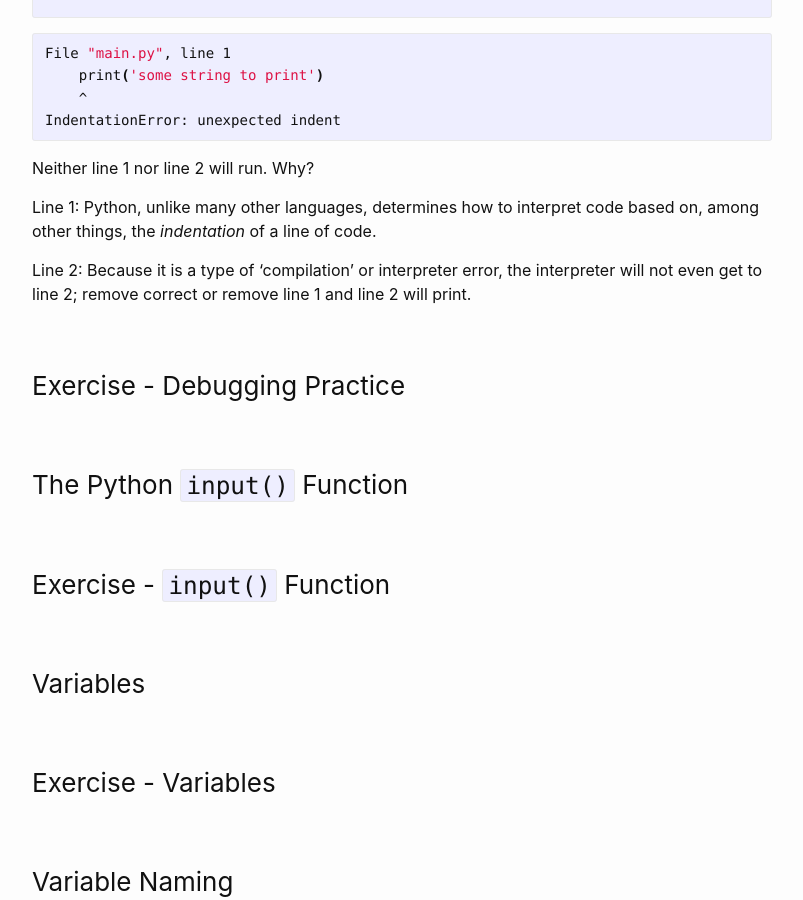
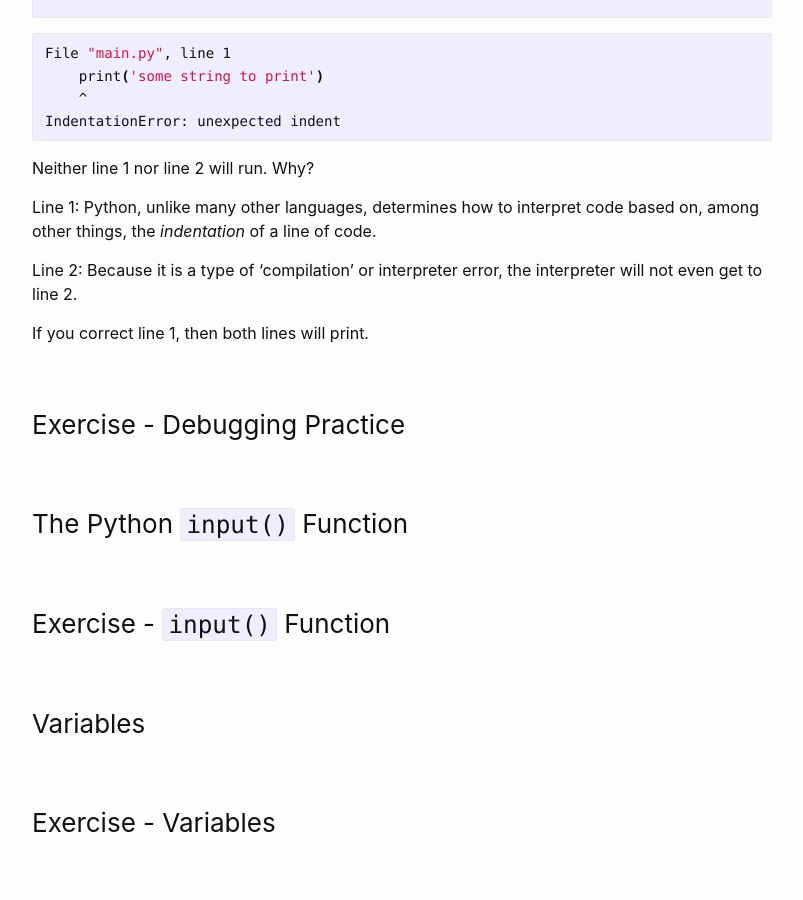
Before and after one commit to multum-non-multa/code, a Jekyll site: the page built from _posts/2021-08-18-printing-strings.md, in a window 1280 px wide and 900 px high, scrolled down 4092 px. Shown: the whole window, without its empty margins (238-1041 px from the left). Built offline with Jekyll 4.4.1, drawn with Linux system fonts in a browser that asks for light colours; some of the changed text lies outside the part shown.

Commit message:
print and string

```diff
--- a/_posts/2021-08-18-printing-strings.md
+++ b/_posts/2021-08-18-printing-strings.md
@@ -183,7 +184,10 @@ Neither line 1 nor line 2 will run.  Why?
 
 Line 1:  Python, unlike many other languages, determines how to interpret code based on, among other things, the _indentation_ of a line of code.
 
-Line 2: Because it is a type of 'compilation' or interpreter error, the interpreter will not even get to line 2;  remove correct or remove line 1 and line 2 will print.
+Line 2: Because it is a type of 'compilation' or interpreter error, the interpreter will not even get to line 2.
+
+If you correct line 1, then both lines will print.
+
 
 
 
```
Also changed, not shown: other parts of _posts/2021-08-18-printing-strings.md (+3 -2 lines), 1 other file.
